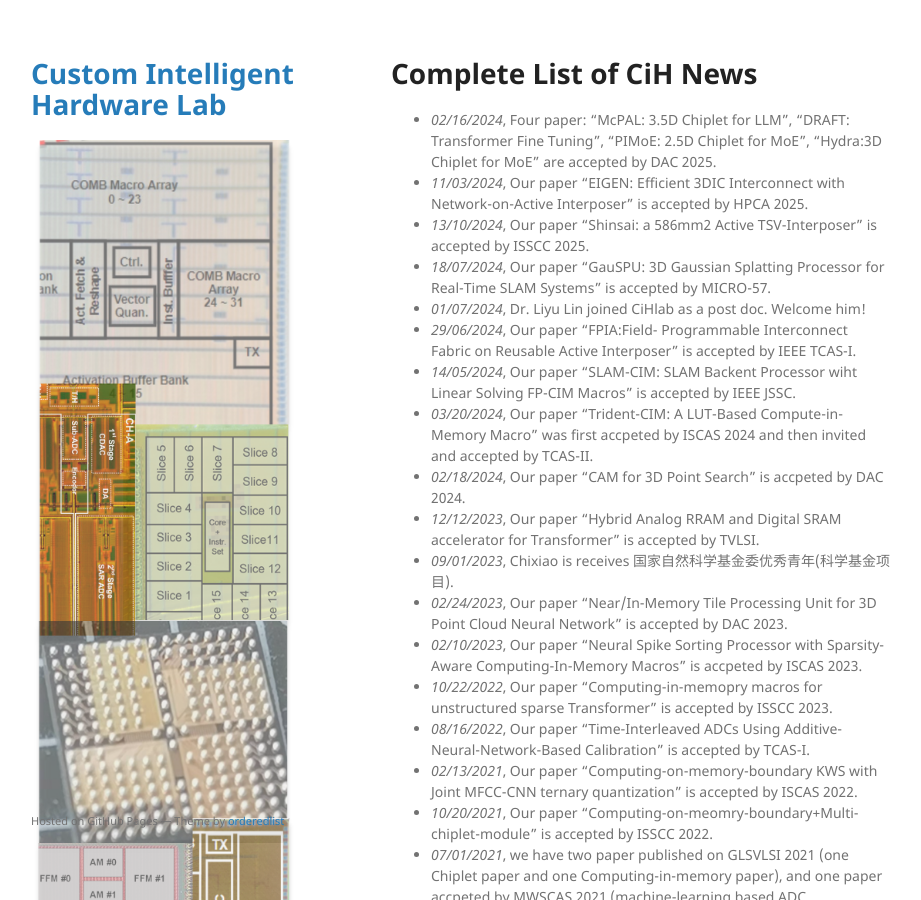
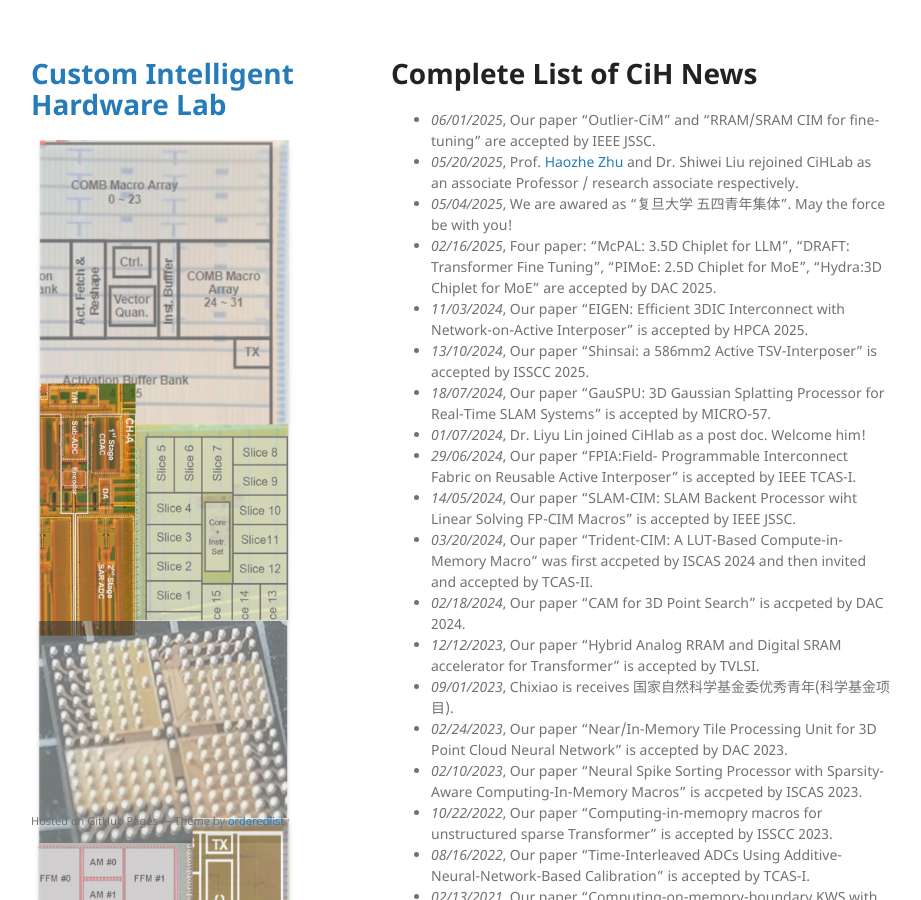
Before and after one commit to cihlab/cihlab.github.io, a Jekyll site: the page built from news.md, in a window 1280 px wide and 900 px high. Shown: the whole window, without its empty margins (179-1100 px from the left). Built offline with Jekyll 4.4.1, drawn with Linux system fonts in a browser that asks for light colours; our own code applies the rules of GitHub Pages for plain Markdown files.

Commit message:
Update news.md on Jun 8.

```diff
--- a/news.md
+++ b/news.md
@@ -4,7 +4,10 @@ layout: default
 
 # Complete List of CiH News
 
-* _02/16/2024_, Four paper: "McPAL: 3.5D Chiplet for LLM", "DRAFT: Transformer Fine Tuning", "PIMoE: 2.5D Chiplet for MoE", "Hydra:3D Chiplet for MoE" are accepted by DAC 2025.
+* _06/01/2025_, Our paper "Outlier-CiM" and "RRAM/SRAM CIM for fine-tuning" are accepted by IEEE JSSC.
+* _05/20/2025_, Prof. [Haozhe Zhu](https://fics.fudan.edu.cn/e1/98/c22620a450968/page.htm)  and Dr. Shiwei Liu rejoined CiHLab as an associate Professor / research associate respectively.
+* _05/04/2025_, We are awared as “复旦大学 五四青年集体”. May the force be with you!
+* _02/16/2025_, Four paper: "McPAL: 3.5D Chiplet for LLM", "DRAFT: Transformer Fine Tuning", "PIMoE: 2.5D Chiplet for MoE", "Hydra:3D Chiplet for MoE" are accepted by DAC 2025.
 * _11/03/2024_, Our paper "EIGEN: Efficient 3DIC Interconnect with Network-on-Active Interposer" is accepted by HPCA 2025.
 * _13/10/2024_, Our paper "Shinsai: a 586mm2 Active TSV-Interposer" is accepted by ISSCC 2025.
 * _18/07/2024_, Our paper "GauSPU: 3D Gaussian Splatting Processor for Real-Time SLAM  Systems" is accepted by MICRO-57.
```
